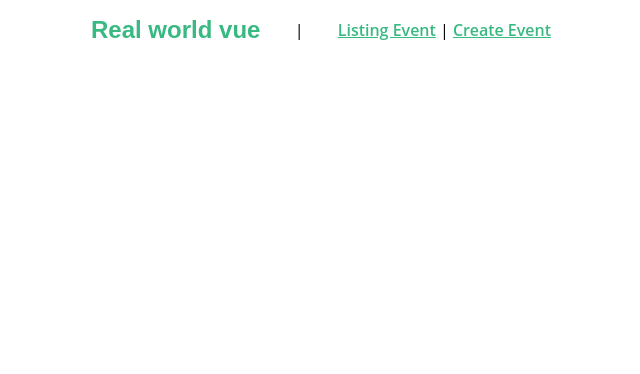
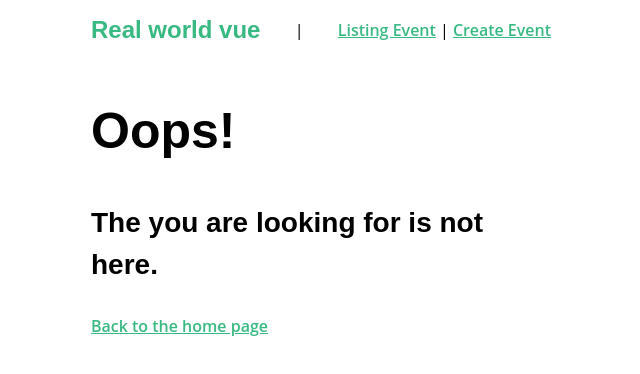
Before and after one commit to quocthanh18tn/front-end-path, a Vue app: page /404 in a window 1280 px wide. Shown: the top 374 px of the page, without its empty margins (319-959 px from the left). Built offline with nearby package versions, Linux system fonts and the light colour scheme.

Commit message:
add handling error 404 and network issue

```diff
--- a/src/router/index.js
+++ b/src/router/index.js
@@ -3,6 +3,8 @@
 import EventList from "../views/EventList.vue";
 import EventCreate from "../views/EventCreate.vue";
 import EventShow from "../views/EventShow.vue";
+import NotFound from "../views/NotFound.vue";
+import NetworkIssue from "../views/NetworkIssue.vue";
 import User from "../views/User.vue";
 import NProgress from 'nprogress';
 import store from "@/store";
@@ -26,6 +28,12 @@
        store.dispatch('event/fetchEvent', routeTo.params.id).then(event => {
          routeTo.params.event = event
          next()
+       }). catch(error => {
+         if (error.response  && error.response.status == 404){
+           next({name: '404', params: {resource: 'event '}})
+          } else {
+           next({name: 'network-issue'})
+         }
        })
     }
   },
@@ -38,6 +46,21 @@
     path: "/user/:username",
     name: "user",
     component: User,
+  },
+  {
+    path: '/404',
+    name: '404',
+    component: NotFound,
+    props: true,
+  },
+  {
+    path: '/network-issue',
+    name: 'network-issue',
+    component: NetworkIssue
+  },
+  { // Here's the new catch all route
+    path: '*',
+    redirect: { name: '404', params: {resource: 'page'} }
   },
 ];
 
--- a/src/services/EventService.js
+++ b/src/services/EventService.js
@@ -6,7 +6,8 @@
   headers: {
     Accept: "application/json",
     "Content-type": "application/json"
-  }
+  },
+  timeout: 10000
 })
 
 export default {
--- a/src/store/modules/event.js
+++ b/src/store/modules/event.js
@@ -77,7 +77,7 @@
         // console.log("there was an error " + error.respone);
       });
     },
-    fetchEvent({ commit, getters, dispatch }, id) {
+    fetchEvent({ commit, getters }, id) {
       var event = getters.getEventById(id) // See if we already have this event
       if (event) { // If we do, set the event
         commit('SET_EVENT', event)
@@ -87,14 +87,6 @@
           .then(response => {
             commit('SET_EVENT', response.data)
             return response.data
-          })
-          .catch(error => {
-            const notification = {
-              type: 'error',
-              message: 'There was a problem fetching event: '+ error.message
-            }
-            dispatch('notification/add', notification, { root: true })
-            console.log('There was an error:', error.response)
           })
       }
     }
--- /dev/null
+++ b/src/views/NetworkIssue.vue
@@ -0,0 +1,17 @@
+<template>
+  <div>
+    <h1>Uh-Oh!</h1>
+    <h3>It looks you're experiencing some network issues, please click the back button and try again.</h3>
+    <router-link :to="{ name: 'event-list' }">Or go back to the event list</router-link>
+  </div>
+</template>
+
+<script>
+  export default {
+
+  }
+</script>
+
+<style lang="scss" scoped>
+
+</style>
--- /dev/null
+++ b/src/views/NotFound.vue
@@ -0,0 +1,22 @@
+<template>
+  <div>
+    <h1>Oops!</h1>
+    <h3>The {{resource}} you are looking for is not here.</h3>
+    <router-link :to="{ name: 'event-list' }">Back to the home page</router-link>
+  </div>
+</template>
+
+<script>
+  export default {
+    props: {
+      resource: {
+        type: String,
+        required: true
+      }
+    }
+  }
+</script>
+
+<style lang="scss" scoped>
+
+</style>
```
